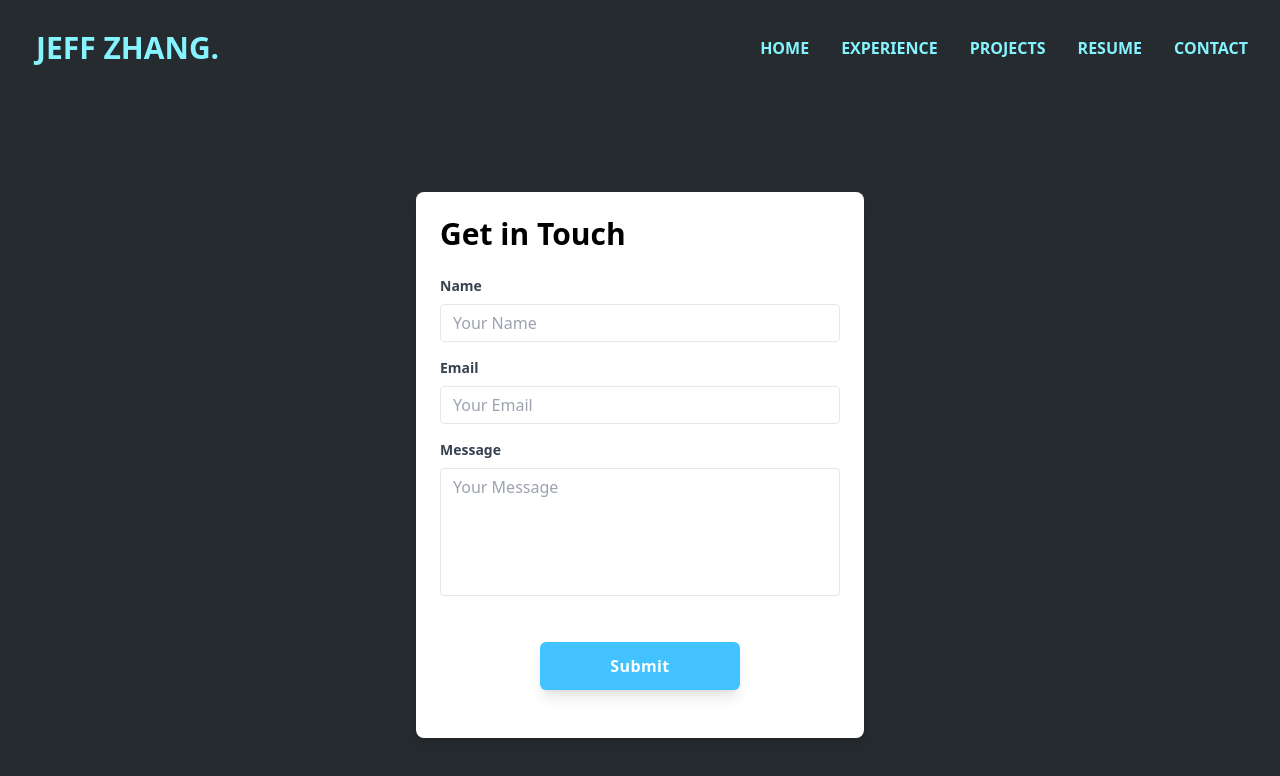
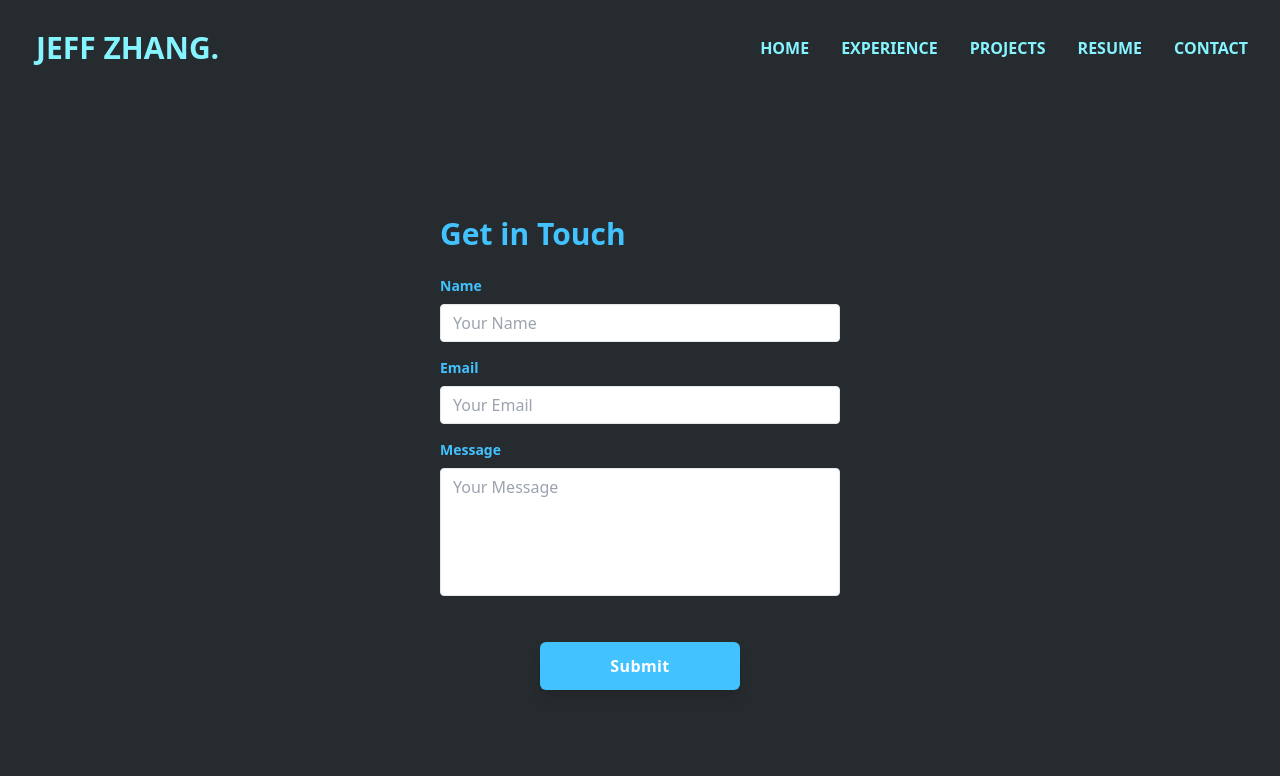
Before and after one commit to Jeffuz/Personal-Portfolio, a React (Create React App) app: page /contact in a window 1280 px wide. Shown: the top 776 px of the page. Built offline with nearby package versions, Linux system fonts and the light colour scheme.

Commit message:
fix color theme and navbar

```diff
--- a/src/App.js
+++ b/src/App.js
@@ -8,11 +8,13 @@ import Experience from './pages/experience';
 import Projects from './pages/projects';
 import Resume from './pages/resume';
 import Contact from './pages/contact';
+import Navbar from './components/Navbar';
 
 function App() {
   return (
     <div>
       <BrowserRouter>
+        <Navbar />
         <Routes>
           <Route index element={<Home />} />
           <Route path="/experience" element={<Experience />} />
--- a/src/components/Navbar.jsx
+++ b/src/components/Navbar.jsx
@@ -49,8 +49,8 @@ const Navbar = () => {
                     {nav ? <AiOutlineClose size={20} /> : <AiOutlineMenu size={20} />}
                 </div>
                 <div className={nav
-                    ? 'md:hidden fixed left-0 top-0 w-[50%] h-full border-r border-r-gray-100  bg-[#EFFFFD] ease-in-out duration-500'
-                    : 'fixed left-[-100%] top-0 w-[50%] h-full border-r border-r-gray-100  bg-[#EFFFFD] ease-in-out duration-500'
+                    ? 'md:hidden fixed left-0 top-0 w-[50%] h-full border-r border-r-gray-100  bg-[#262B30] ease-in-out duration-500'
+                    : 'fixed left-[-100%] top-0 w-[50%] h-full border-r border-r-gray-100  bg-[#262B30] ease-in-out duration-500'
                 }
                     style={{ zIndex: 2 }}
                 >
--- a/src/pages/contact.js
+++ b/src/pages/contact.js
@@ -7,40 +7,39 @@ export default function Contact() {
 
     return (
         <div>
-            <Navbar />
             <div className="mt-[17.5%] md:mt-[7.5%] flex items-center justify-center ">
-                <div className="bg-white shadow-lg rounded-lg p-6 max-w-md w-full">
-                    <h2 className="text-3xl font-semibold mb-6">Get in Touch</h2>
+                <div className="bg-[#262B30] p-6 max-w-md w-full">
+                    <h2 className="text-[#42C2FF] text-3xl font-semibold mb-6">Get in Touch</h2>
                     <form onSubmit={handleSubmit}>
                         {/* Name */}
                         <div className="mb-4">
-                            <label className="block text-gray-700 text-sm font-bold mb-2">
+                            <label className="block text-[#42C2FF] text-sm font-bold mb-2">
                                 Name
                             </label>
                             <input
                                 name="name"
                                 type="text"
-                                className="appearance-none border rounded w-full py-2 px-3 text-gray-700 leading-tight focus:outline-none focus:shadow-outline"
+                                className="appearance-none border rounded w-full py-2 px-3 text-[#42C2FF] leading-tight focus:outline-none focus:shadow-outline"
                                 placeholder="Your Name"
                                 required
                             />
                         </div>
                         {/* Email */}
                         <div className="mb-4">
-                            <label className="block text-gray-700 text-sm font-bold mb-2">
+                            <label className="block text-[#42C2FF] text-sm font-bold mb-2">
                                 Email
                             </label>
                             <input
                                 type="email"
                                 name="email"
-                                className="appearance-none border rounded w-full py-2 px-3 text-gray-700 leading-tight focus:outline-none focus:shadow-outline"
+                                className="appearance-none border rounded w-full py-2 px-3 text-[#42C2FF] leading-tight focus:outline-none focus:shadow-outline"
                                 placeholder="Your Email"
                                 required
                             />
                         </div>
                         {/* Message */}
                         <div className="mb-4">
-                            <label className="block text-gray-700 text-sm font-bold mb-2">
+                            <label className="block text-[#42C2FF] text-sm font-bold mb-2">
                                 Message
                             </label>
                             <textarea
--- a/src/pages/home.js
+++ b/src/pages/home.js
@@ -5,8 +5,7 @@ import React from 'react';
 export default function Home() {
     return (
         <div>
-            <Navbar/>
-            <About/>
+            <About />
         </div>
     );
 }
```
